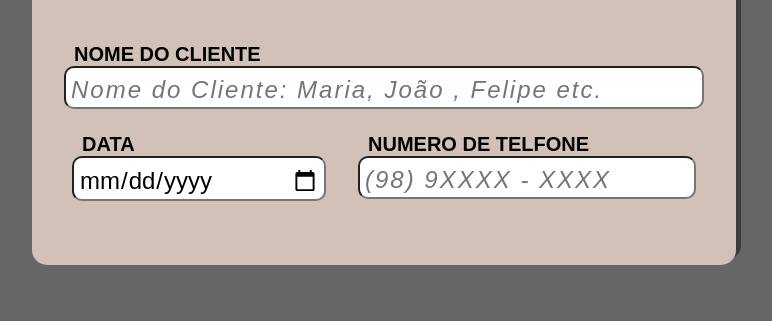
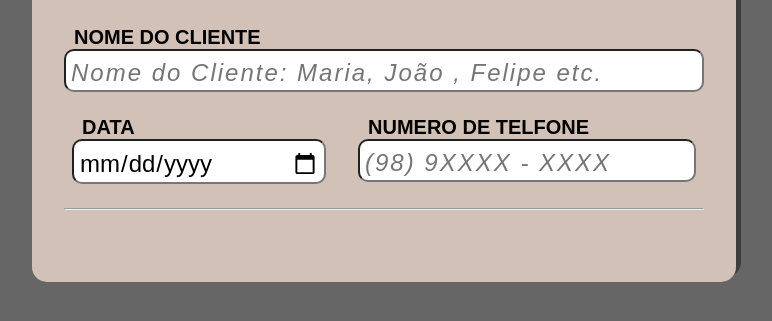
Before and after one commit to Willmega35/Sistem-ERP-CRM, a website: page src/index.html in a window 1280 px wide. Shown: the part 315-636 px from the top of the page, without its empty margins (256-1028 px from the left). Drawn offline with Linux system fonts and the light colour scheme; a web font is replaced by a local one.

Commit message:
style: Adicionando um Separaito na informações do formulario

```diff
--- a/src/index.html
+++ b/src/index.html
@@ -33,6 +33,7 @@
             />
           </span>
         </div>
+        <hr class="containerRequest__separator" />
       </form>
     </main>
 
--- a/src/style/style.css
+++ b/src/style/style.css
@@ -24,7 +24,7 @@ body {
   justify-content: center;
   align-items: center;
   height: 100dvh;
- background: center/50vw url('../assets/43118.jpg');
+  background: center/50vw url("../assets/43118.jpg");
   background-color: rgba(0, 0, 0, 0.6);
   background-blend-mode: overlay;
 }
@@ -39,6 +39,10 @@ body {
   border-radius: 15px;
   box-shadow: 5px -5px rgba(0, 0, 0, 0.4);
   background-color: var(--color-04);
+
+  & .containerRequest__separator {
+    margin-block: 1.5em 0.5em;
+  }
 }
 
 .orderRequest__Camp {
@@ -65,11 +69,11 @@ body {
 
 .orderRequest__dobleCamp {
   margin-top: 1.5em;
- margin-inline: .5em;
+  margin-inline: 0.5em;
   display: flex;
   gap: 2em;
 
- & .orderRequest__Camp:first-child>input {
+  & .orderRequest__Camp:first-child > input {
     width: 10em;
   }
 
```
Lines whose indentation alone changed are shown as unchanged.
